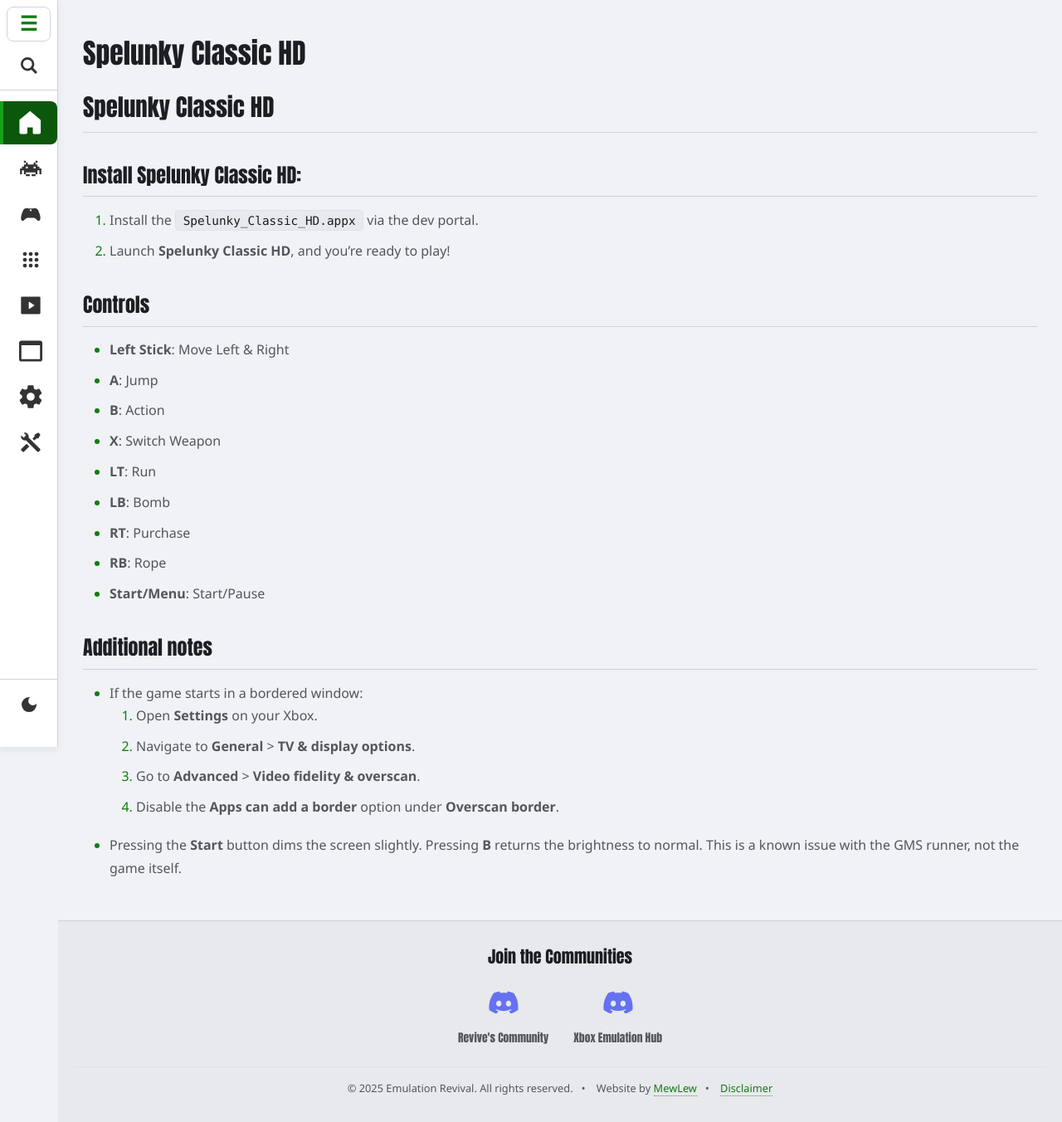
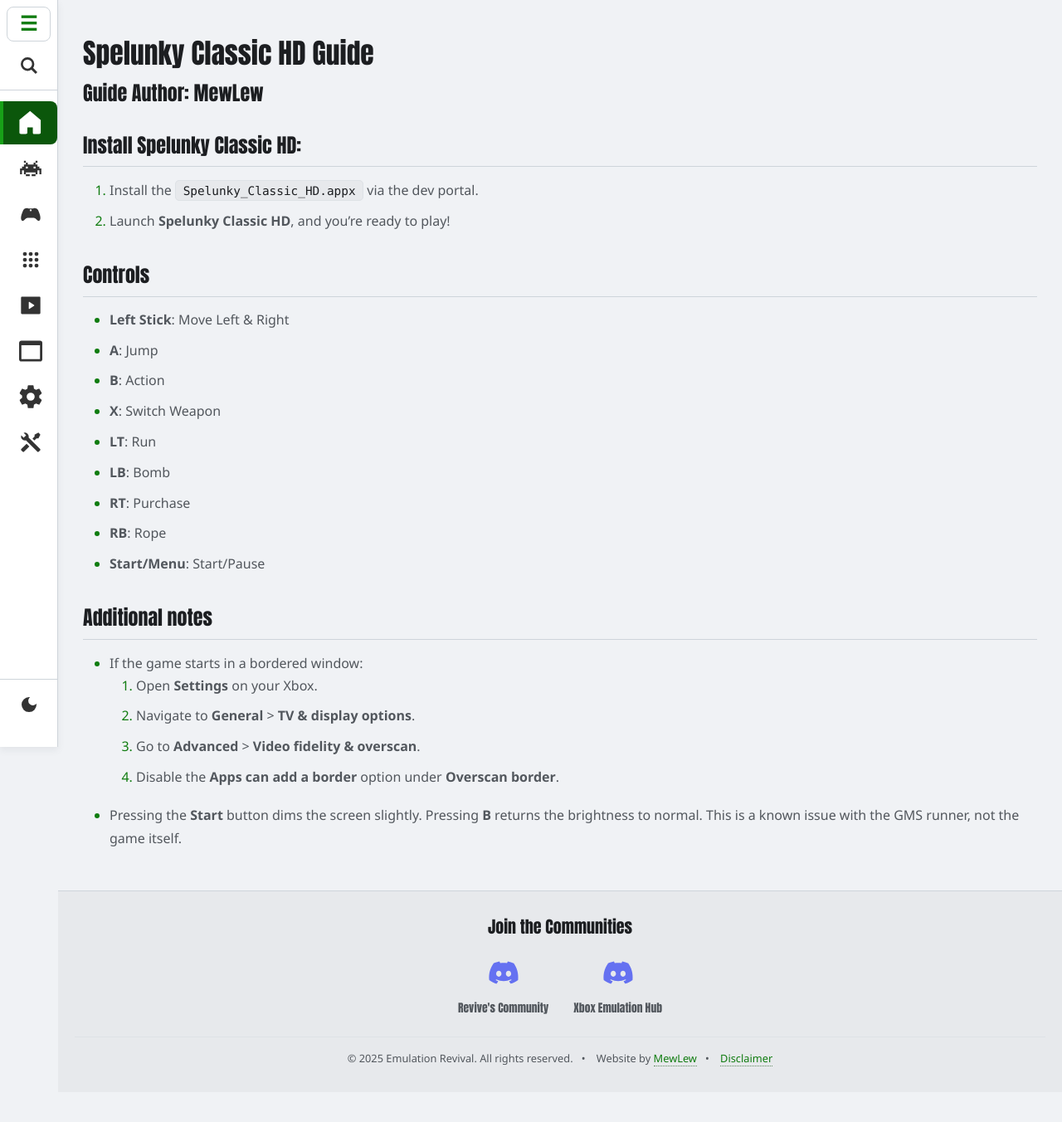
Before and after one commit to EmulationRevival/emulationrevival.github.io, a Jekyll site: the page built from guides/ports/spelunky.md, in a window 1280 px wide. Shown: the whole page at 83% size. Built offline with Jekyll 4.4.1, drawn with Linux system fonts in a browser that asks for light colours; after the commit the page ends 1316 px from its top, so only the background shows below that.

Commit message:
Update spelunky.md

```diff
--- a/guides/ports/spelunky.md
+++ b/guides/ports/spelunky.md
@@ -1,11 +1,10 @@
 ---
 layout: template
-title: "Spelunky Classic HD"
+title: "Spelunky Classic HD Guide"
 permalink: /guides/ports/spelunky-guide/
 description: "A guide for setting up Spelunky Classic HD on dev mode."
+author: "MewLew"
 ---
-
-## Spelunky Classic HD
 
 ### Install Spelunky Classic HD:
 1. Install the `Spelunky_Classic_HD.appx` via the dev portal.
```
